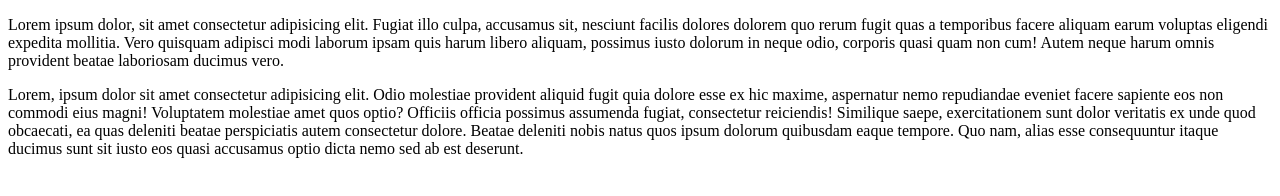
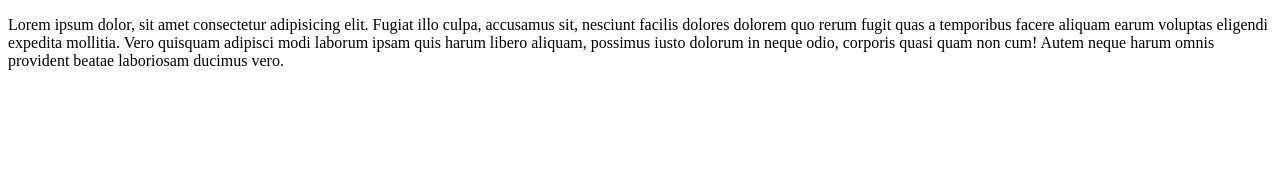
Before and after one commit to SebastianCosci/graziepastas, a plain HTML site: page index.html in a window 1280 px wide. Drawn offline with Linux system fonts and the light colour scheme.

Commit message:
agregue nueva rama

```diff
--- a/index.html
+++ b/index.html
@@ -7,9 +7,6 @@
     <title>Document</title>
     <p>Lorem ipsum dolor, sit amet consectetur adipisicing elit. Fugiat illo culpa, accusamus sit, nesciunt facilis dolores dolorem quo rerum fugit quas a temporibus facere aliquam earum voluptas eligendi expedita mollitia.
     Vero quisquam adipisci modi laborum ipsam quis harum libero aliquam, possimus iusto dolorum in neque odio, corporis quasi quam non cum! Autem neque harum omnis provident beatae laboriosam ducimus vero.</p>
-    <p>Lorem, ipsum dolor sit amet consectetur adipisicing elit. Odio molestiae provident aliquid fugit quia dolore esse ex hic maxime, aspernatur nemo repudiandae eveniet facere sapiente eos non commodi eius magni!
-    Voluptatem molestiae amet quos optio? Officiis officia possimus assumenda fugiat, consectetur reiciendis! Similique saepe, exercitationem sunt dolor veritatis ex unde quod obcaecati, ea quas deleniti beatae perspiciatis autem consectetur dolore.
-    Beatae deleniti nobis natus quos ipsum dolorum quibusdam eaque tempore. Quo nam, alias esse consequuntur itaque ducimus sunt sit iusto eos quasi accusamus optio dicta nemo sed ab est deserunt.</p>
 </head>
 <body>
 
```
